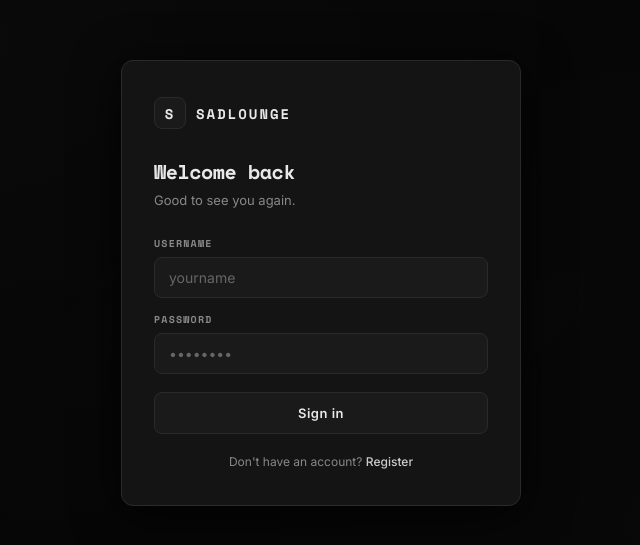
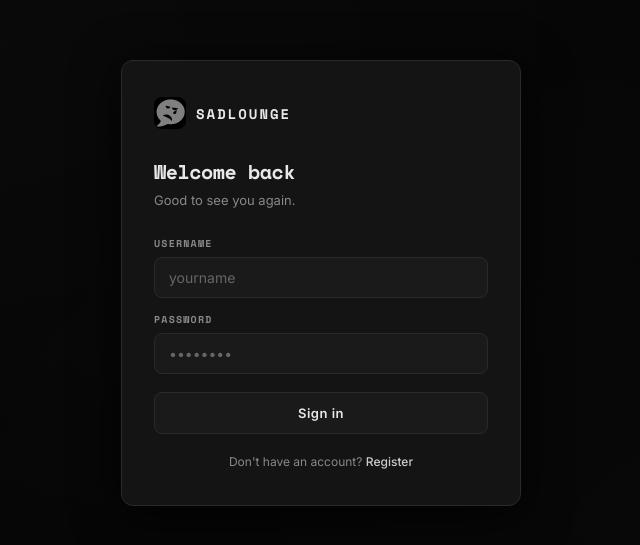
Before and after one commit to Sadnesszx/cord, a React (Vite) app in the folder client/: page /login in a window 1280 px wide. Shown: the part 117-662 px from the top of the page, without its empty margins (319-959 px from the left). Built offline with nearby package versions, Linux system fonts and the light colour scheme; no server answers.

Commit message:
add logo to auth page

```diff
--- a/client/src/pages/Auth.css
+++ b/client/src/pages/Auth.css
@@ -47,15 +47,8 @@
 .auth-logo-icon {
   width: 32px;
   height: 32px;
-  background: var(--bg-float);
-  border: var(--border-bright);
   border-radius: var(--radius-md);
-  display: flex;
-  align-items: center;
-  justify-content: center;
-  font-size: 14px;
-  font-weight: 700;
-  font-family: 'Space Mono', monospace;
+  object-fit: cover;
 }
 
 .auth-title {
--- a/client/src/pages/AuthPage.jsx
+++ b/client/src/pages/AuthPage.jsx
@@ -45,7 +45,7 @@ export default function AuthPage() {
 
       <div className="auth-card fade-in">
         <div className="auth-logo">
-          <div className="auth-logo-icon">S</div>
+          <img src="/favicon.png" alt="SadLounge" className="auth-logo-icon" />
           <span>SadLounge</span>
         </div>
 
```
